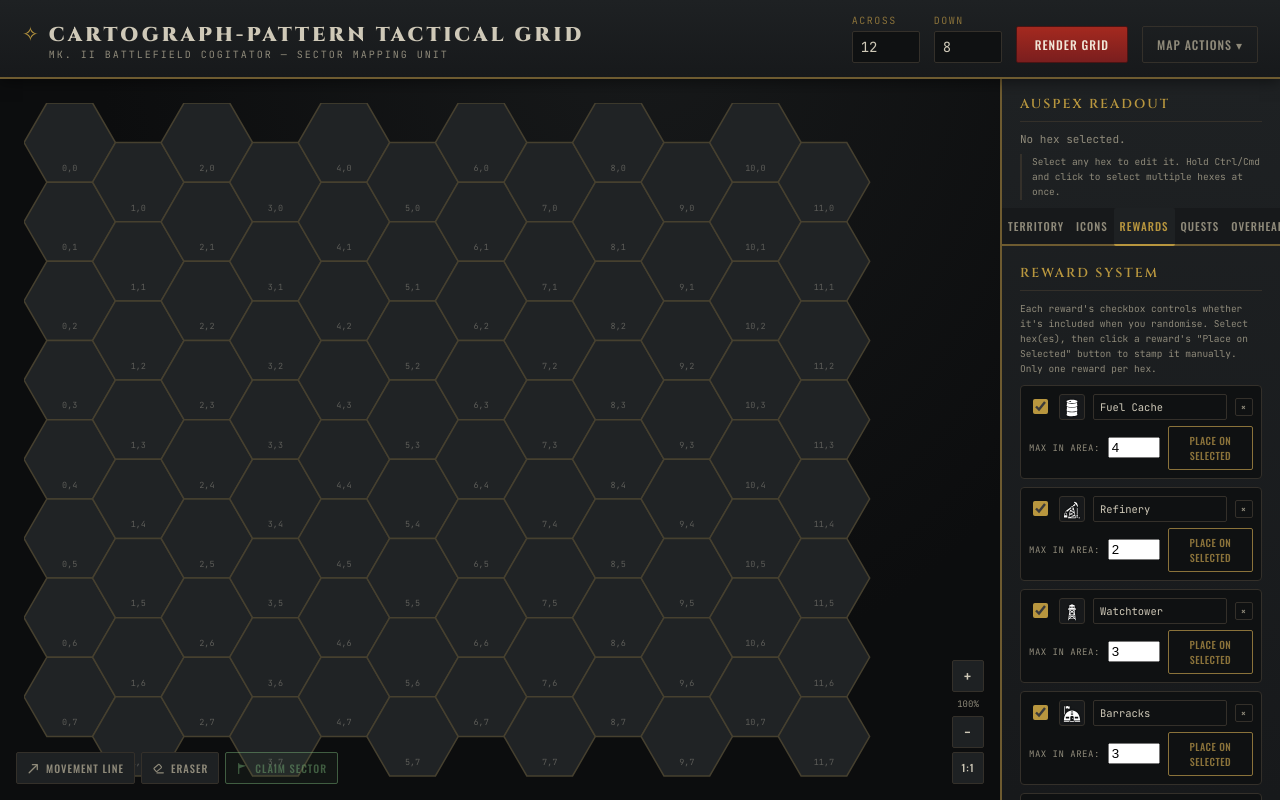
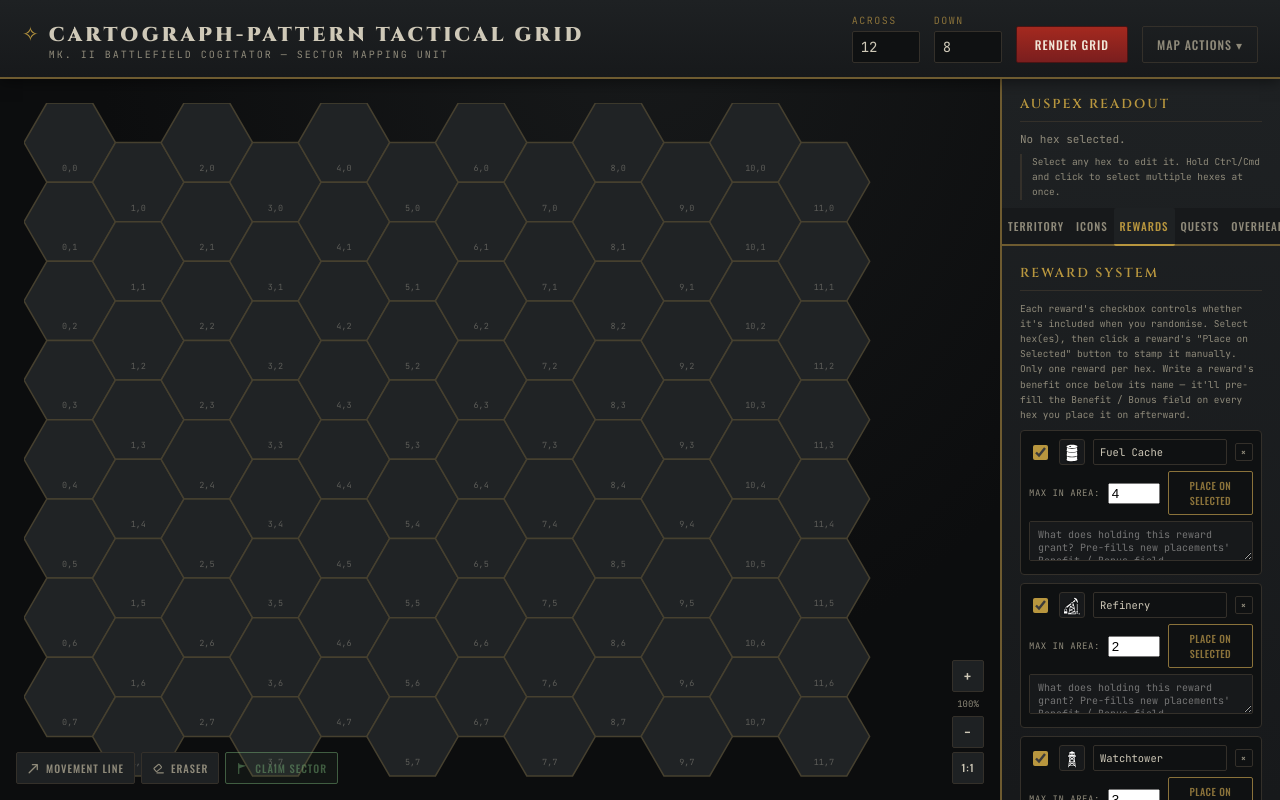
Before and after one commit to carnifex38/hex-campaign-map, a React (Vite) app: page / in a window 1280 px wide. Both pictures are taken after a click on the button "REWARDS". Built offline with nearby package versions, Linux system fonts and the light colour scheme.

Commit message:
added option to write down reward before placing icon down

```diff
--- a/src/components/map/HexTile.jsx
+++ b/src/components/map/HexTile.jsx
@@ -141,12 +141,13 @@ export default function HexTile({ c, r, hexSize, entry, isSelected, isDisconnect
             />
           )}
           <svg
+            className={rewardCaptured ? 'reward-capture-pulse' : undefined}
             x={x - (hexSize * 0.62) / 2}
             y={y - (hexSize * 0.62) / 2}
             width={hexSize * 0.62}
             height={hexSize * 0.62}
             viewBox="0 0 512 512"
-            opacity={rewardOpacity}
+            opacity={rewardCaptured ? undefined : rewardOpacity}
             style={{ filter: 'drop-shadow(0 0 1.5px rgba(0,0,0,0.95)) drop-shadow(0 0 3px rgba(0,0,0,0.75))' }}
             dangerouslySetInnerHTML={{ __html: rewardDef.markup }}
           />
--- a/src/components/panels/RewardPanel.jsx
+++ b/src/components/panels/RewardPanel.jsx
@@ -44,7 +44,8 @@ export default function RewardPanel() {
       <div className="panel-title">Reward System</div>
       <div className="hint-text">
         Each reward's checkbox controls whether it's included when you randomise. Select hex(es), then click a
-        reward's "Place on Selected" button to stamp it manually. Only one reward per hex.
+        reward's "Place on Selected" button to stamp it manually. Only one reward per hex. Write a reward's benefit
+        once below its name — it'll pre-fill the Benefit / Bonus field on every hex you place it on afterward.
       </div>
 
       {state.rewardTypes.map((rt) => (
@@ -193,6 +194,25 @@ function RewardTypeCard({ rt }) {
           Place on Selected
         </button>
       </div>
+
+      <textarea
+        value={rt.benefit || ''}
+        onChange={(e) => actions.updateRewardType(rt.id, { benefit: e.target.value })}
+        placeholder="What does holding this reward grant? Pre-fills new placements' Benefit / Bonus field."
+        rows={2}
+        style={{
+          width: '100%',
+          resize: 'vertical',
+          marginTop: 6,
+          background: '#17191b',
+          border: '1px solid var(--steel-line)',
+          color: 'var(--bone)',
+          fontFamily: 'var(--font-mono)',
+          fontSize: 10,
+          padding: '6px 8px',
+          borderRadius: 2,
+        }}
+      />
     </div>
   );
 }
--- a/src/data/defaultRewardTypes.js
+++ b/src/data/defaultRewardTypes.js
@@ -1,7 +1,7 @@
 let counter = 0;
 function rewardType(name, iconId, frequency) {
   counter += 1;
-  return { id: 'rt' + counter, name, iconId, frequency, enabled: true };
+  return { id: 'rt' + counter, name, iconId, frequency, enabled: true, benefit: '' };
 }
 
 export const DEFAULT_REWARD_TYPES = [
--- a/src/index.css
+++ b/src/index.css
@@ -183,3 +183,12 @@ select:focus, input[type=text]:focus { outline: none; border-color: var(--gold-d
   50% { opacity: 1; }
 }
 .quest-glow { animation: quest-glow-pulse 1.8s ease-in-out infinite; transform-origin: center; }
+
+/* Captured-reward opacity pulse (HexTile.jsx) — marks a reward as
+   freshly taken from its original defender without needing a glow
+   filter (which read as too subtle against the tile's own colour). */
+@keyframes reward-capture-pulse {
+  0%, 100% { opacity: 0.5; }
+  50% { opacity: 1; }
+}
+.reward-capture-pulse { animation: reward-capture-pulse 1.8s ease-in-out infinite; }
--- a/src/state/mapReducer.js
+++ b/src/state/mapReducer.js
@@ -358,7 +358,7 @@ export function mapReducer(state, action) {
     // ---------------- Reward system ----------------
     case 'ADD_REWARD_TYPE': {
       rewardTypeIdCounter += 1;
-      const rt = { id: 'rt' + rewardTypeIdCounter, name: 'New Reward', iconId: action.iconId, frequency: 1, enabled: true };
+      const rt = { id: 'rt' + rewardTypeIdCounter, name: 'New Reward', iconId: action.iconId, frequency: 1, enabled: true, benefit: '' };
       return { ...state, rewardTypes: [...state.rewardTypes, rt] };
     }
     case 'UPDATE_REWARD_TYPE': {
@@ -373,9 +373,19 @@ export function mapReducer(state, action) {
 
     case 'PLACE_REWARD': {
       const { rewardTypeId } = action;
+      // The reward type's own "Benefit / Bonus" text (set once in the
+      // Reward System panel) seeds each hex's Benefit field so the GM
+      // doesn't have to retype the same grant on every tile it's
+      // placed on — a hex that already carries its own custom text
+      // (from a previous edit) keeps that instead of being overwritten.
+      const rt = state.rewardTypes.find((r) => r.id === rewardTypeId);
       const hexData = { ...state.hexData };
       for (const k of Object.keys(state.selected)) {
-        hexData[k] = { ...ensureEntry(hexData, k), reward: rewardTypeId };
+        const existing = ensureEntry(hexData, k);
+        const meta = existing.meta || {};
+        const nextMeta =
+          rt && rt.benefit && !meta.rewardBenefit ? { ...meta, rewardBenefit: rt.benefit } : meta;
+        hexData[k] = { ...existing, reward: rewardTypeId, meta: nextMeta };
       }
       return { ...state, hexData };
     }
@@ -405,7 +415,13 @@ export function mapReducer(state, action) {
       const count = Math.min(eligibleKeys.length, bag.length);
       for (let i = 0; i < count; i++) {
         const k = eligibleKeys[i];
-        hexData[k] = { ...ensureEntry(hexData, k), reward: bag[i] };
+        const rewardTypeId = bag[i];
+        const rt = state.rewardTypes.find((r) => r.id === rewardTypeId);
+        const existing = ensureEntry(hexData, k);
+        const meta = existing.meta || {};
+        const nextMeta =
+          rt && rt.benefit && !meta.rewardBenefit ? { ...meta, rewardBenefit: rt.benefit } : meta;
+        hexData[k] = { ...existing, reward: rewardTypeId, meta: nextMeta };
       }
       return { ...state, hexData };
     }
```
